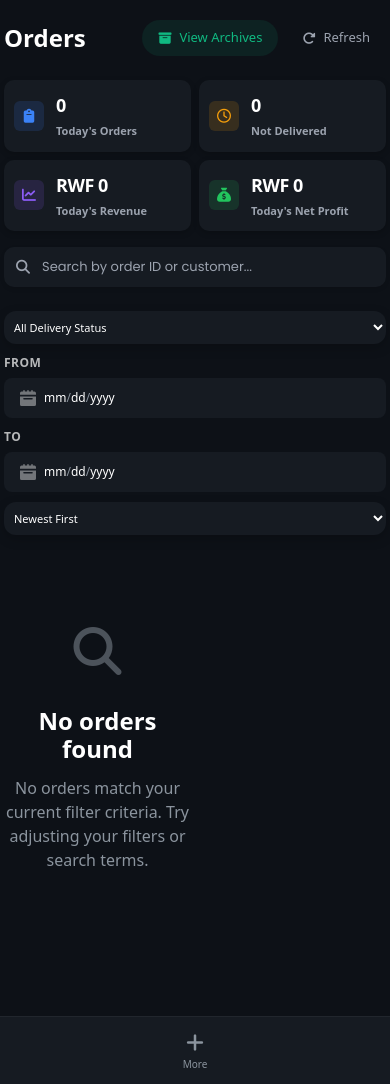
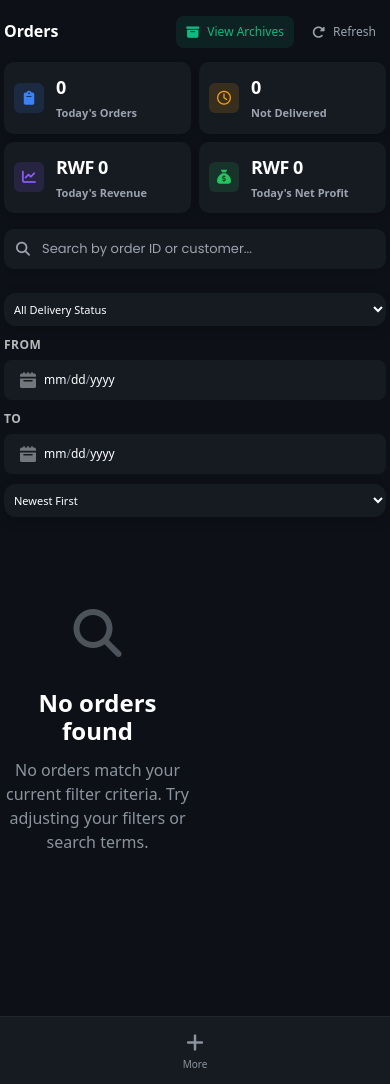
Before and after one commit to ndwyfrank56-cmyk/my-ecommerce-dashboard, a Python web app: template templates/orders.html in a window 390 px wide. Run offline with Jinja, Linux system fonts and the light colour scheme; the template is opened without the code that fills it, so the values that code supplies are empty.

Commit message:
Mobile: compact Orders/Archives header (smaller title/padding/buttons)

```diff
--- a/static/styles.css
+++ b/static/styles.css
@@ -11,6 +11,21 @@
 
 /* ===== Phone Optimizations (≤ 480px) ===== */
 @media (max-width: 480px) {
+  /* Compact page header (Orders & Archives) */
+  .orders-page .orders-header {
+    padding: 8px 0 6px 0 !important;
+    margin-bottom: 8px !important;
+  }
+  .orders-page .orders-header h1 {
+    font-size: 16px !important;
+    line-height: 1.2 !important;
+  }
+  .orders-page .orders-header .btn-refresh {
+    height: 32px !important;
+    padding: 0 10px !important;
+    font-size: 12px !important;
+    border-radius: 8px !important;
+  }
   /* Make header/info stats compact and 2 per row */
   .stats-grid {
     grid-template-columns: repeat(2, minmax(0, 1fr)) !important;
```
